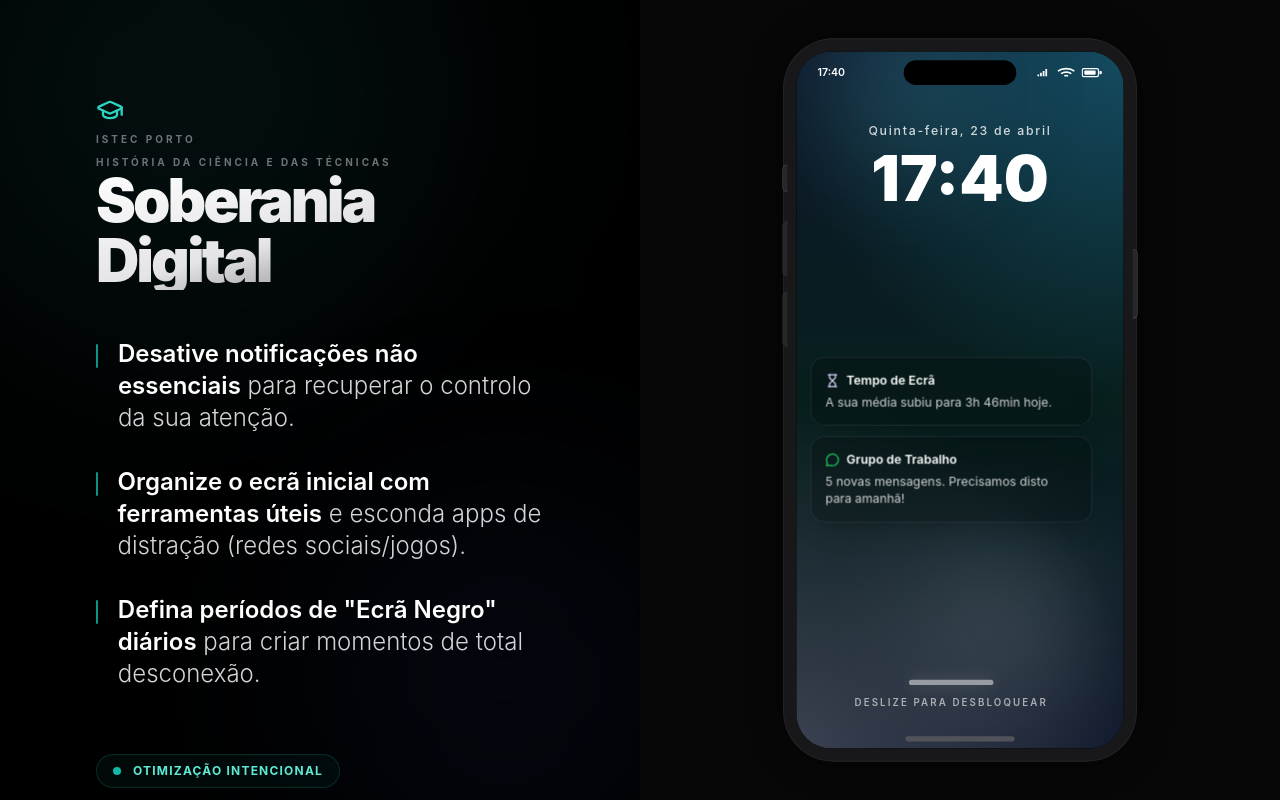
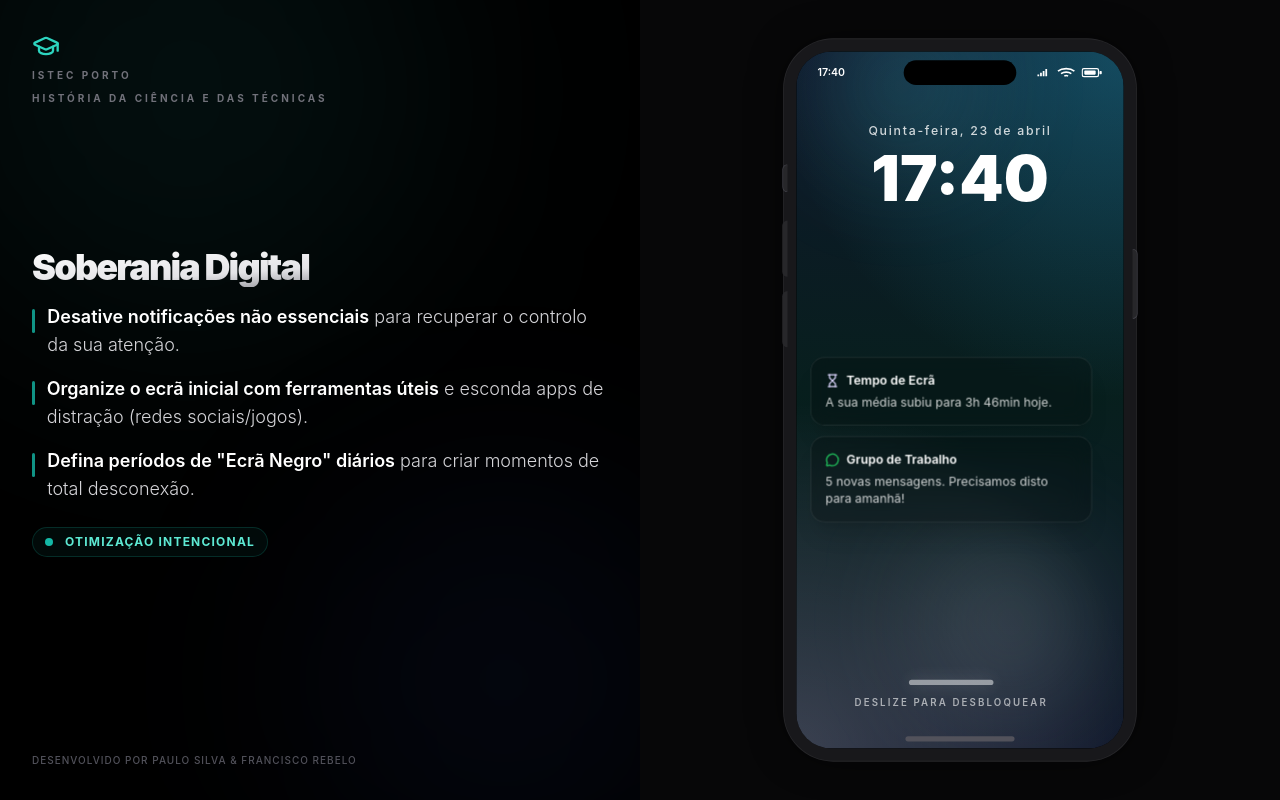
Before and after one commit to opaulosilva233/Smartphone-Best-Practices, a React (Vite) app: page / in a window 1280 px wide. Built offline with nearby package versions, Linux system fonts and the light colour scheme.

Commit message:
Refactor layout and typography in App and ContextPanel components; adjust padding, font sizes, and spacing for improved visual consistency and user experience

```diff
--- a/src/App.jsx
+++ b/src/App.jsx
@@ -473,7 +473,7 @@ function App() {
 
   return (
     <div className="min-h-screen w-full bg-black flex flex-col lg:flex-row">
-      <div className="hidden lg:flex lg:w-1/2 h-screen flex-col justify-between p-10 lg:p-16 xl:p-24 bg-black relative overflow-hidden z-10">
+      <div className="hidden lg:flex lg:w-1/2 h-screen flex-col justify-between p-6 lg:p-8 2xl:p-16 bg-black relative overflow-hidden z-10">
         <div className="absolute top-[-20%] left-[-10%] w-[500px] h-[500px] bg-teal-900/20 rounded-full blur-[120px] pointer-events-none z-0"></div>
         <div className="absolute bottom-[-10%] right-[-10%] w-[400px] h-[400px] bg-blue-900/10 rounded-full blur-[100px] pointer-events-none z-0"></div>
         <ContextPanel phoneState={phoneState} activeApp={activeApp} />
--- a/src/components/ContextPanel.jsx
+++ b/src/components/ContextPanel.jsx
@@ -125,7 +125,7 @@ function ContextPanel({ phoneState, activeApp }) {
 
   return (
     <>
-      <header className="relative z-10 flex flex-col shrink-0">
+      <header className="relative z-10 flex flex-col shrink-0 min-h-min">
         <div className="flex items-center gap-3 text-teal-400">
           <GraduationCap size={28} />
         </div>
@@ -139,15 +139,16 @@ function ContextPanel({ phoneState, activeApp }) {
           className="flex flex-col justify-center my-auto z-10 relative max-w-2xl"
           {...contentAnimation}
         >
-          <h1 className="text-5xl lg:text-6xl font-black text-transparent bg-clip-text bg-gradient-to-br from-white via-zinc-200 to-zinc-600 tracking-tighter mb-12">
+          <div>
+            <h1 className="text-3xl lg:text-4xl 2xl:text-6xl font-black text-transparent bg-clip-text bg-gradient-to-br from-white via-zinc-200 to-zinc-600 tracking-tighter mb-4 2xl:mb-10">
               {content.title}
             </h1>
 
             <div>
               {content.points.map((point) => (
-              <div key={`${content.title}-${point.highlight}`} className="flex items-start gap-5 mb-8 group">
+                <div key={`${content.title}-${point.highlight}`} className="flex items-start gap-3 2xl:gap-5 mb-4 2xl:mb-8 group">
                   <div className="w-1 h-full min-h-[24px] bg-teal-500 rounded-full mt-1.5 opacity-80 group-hover:opacity-100 transition-opacity"></div>
-                <p className="text-xl lg:text-2xl text-zinc-300 font-light leading-relaxed">
+                  <p className="text-base lg:text-lg 2xl:text-2xl text-zinc-300 font-light leading-snug 2xl:leading-relaxed">
                     <span className="font-semibold text-white">{point.highlight}</span>
                     {point.text}
                   </p>
@@ -155,14 +156,15 @@ function ContextPanel({ phoneState, activeApp }) {
               ))}
             </div>
 
-          <div className="mt-8 inline-flex items-center gap-3 px-4 py-2 rounded-full border border-teal-500/20 bg-teal-500/5 backdrop-blur-md w-fit">
+            <div className="mt-2 2xl:mt-8 inline-flex items-center gap-3 px-3 2xl:px-4 py-1.5 2xl:py-2 rounded-full border border-teal-500/20 bg-teal-500/5 backdrop-blur-md w-fit">
               <span className="w-2 h-2 rounded-full bg-teal-500 animate-pulse"></span>
               <span className="text-teal-300 text-xs font-bold tracking-widest uppercase">{content.focus}</span>
+            </div>
           </div>
         </motion.main>
       </AnimatePresence>
 
-      <footer className="relative z-10 shrink-0 pt-6 mt-8">
+      <footer className="relative z-10 shrink-0 min-h-min pt-6 mt-8">
         <p className="text-zinc-600 text-[10px] tracking-widest uppercase font-medium">Desenvolvido por Paulo Silva & Francisco Rebelo</p>
       </footer>
     </>
```
Lines whose indentation alone changed are shown as unchanged.
